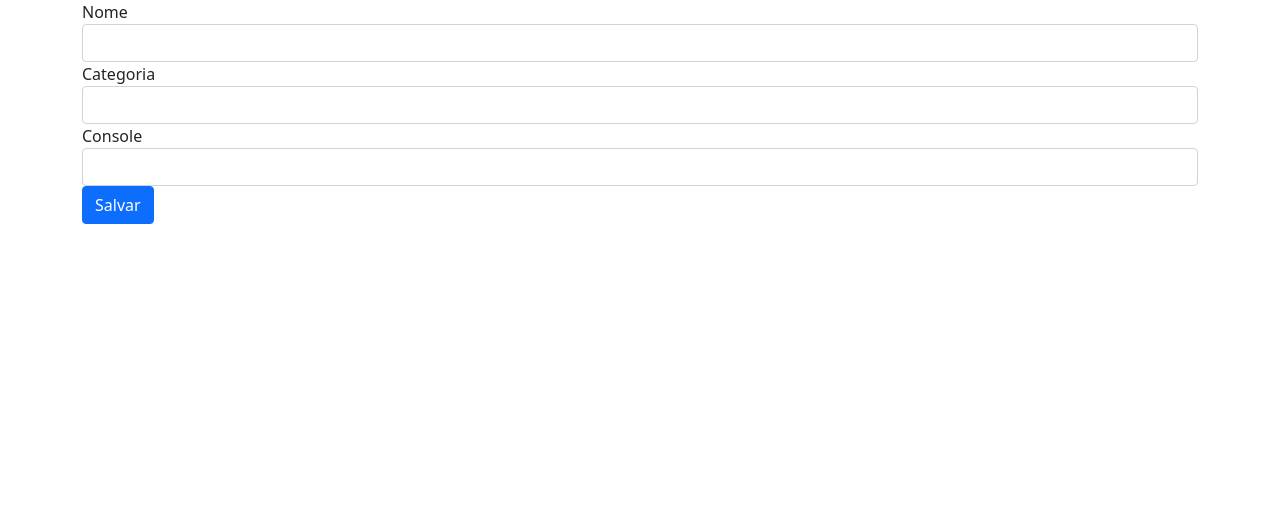
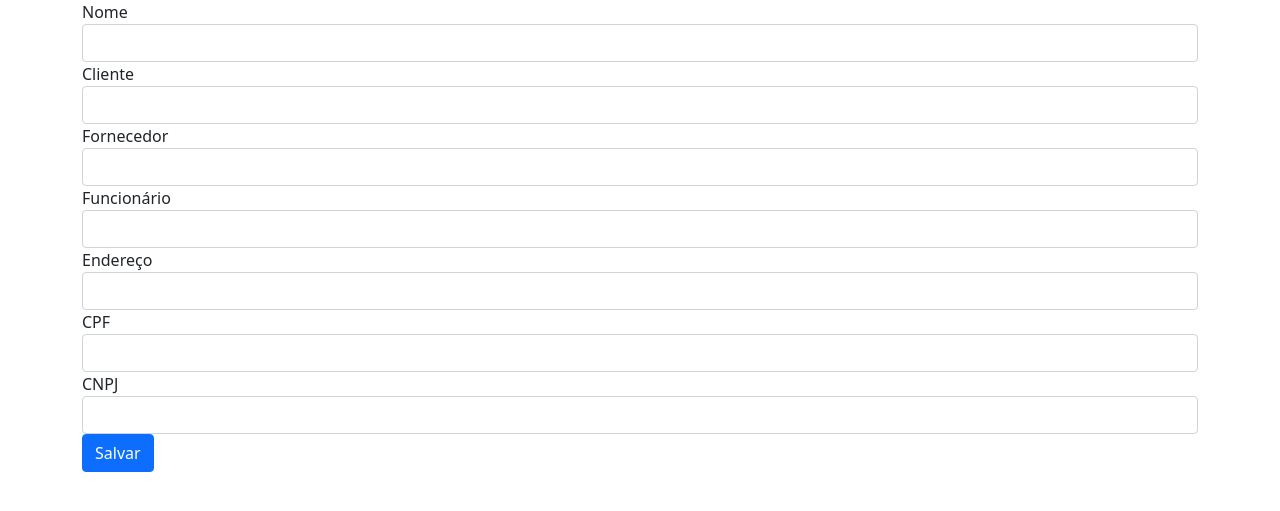
Before and after one commit to isaias-s-souza/Projeto_Integrador, a Flask app: template templates/funcionario.html in a window 1280 px wide. Shown: the top 511 px of the page. Run offline with Flask 2, Linux system fonts and the light colour scheme; the template is opened without the code that fills it, so the values that code supplies are empty; some libraries are stand-ins or nearby versions.

Commit message:
finalização funcionario.html

```diff
--- a/templates/funcionario.html
+++ b/templates/funcionario.html
@@ -1,18 +1,34 @@
 {% extends "template.html" %}
 {% block conteudo %}
-<form action="/criar" method="post">
+<form action="/criar_funcionario" method="post">
     <fieldset>
         <div class="form-group">
           <label for="nome">Nome</label>
             <input type="text" id="nome" name="nome" class="form-control">
         </div>
         <div class="form-group">
-           <label for="categoria">Categoria</label>
-           <input type="text" id="categoria" name="categoria" class="form-control">
+           <label for="cliente">Cliente</label>
+           <input type="text" id="cliente" name="cliente" class="form-control">
         </div>
         <div class="form-group">
-           <label for="console">Console</label>
-           <input type="text" id="console" name="console" class="form-control">
+           <label for="fornecedor">Fornecedor</label>
+           <input type="text" id="fornecedor" name="fornecedor" class="form-control">
+        </div>
+        <div class="form-group">
+           <label for="funcionario">Funcionário</label>
+           <input type="text" id="funcionario" name="funcionario" class="form-control">
+        </div>
+        <div class="form-group">
+           <label for="endereco">Endereço</label>
+           <input type="text" id="endereco" name="endereco" class="form-control">
+        </div>
+        <div class="form-group">
+           <label for="cpf">CPF</label>
+           <input type="text" id="cpf" name="cpf" class="form-control">
+        </div>
+        <div class="form-group">
+           <label for="cnpj">CNPJ</label>
+           <input type="text" id="cnpj" name="cnpj" class="form-control">
         </div>
         <button type="submit" class="btn btn-primary btn-salvar">Salvar</button>
     </fieldset>
```
